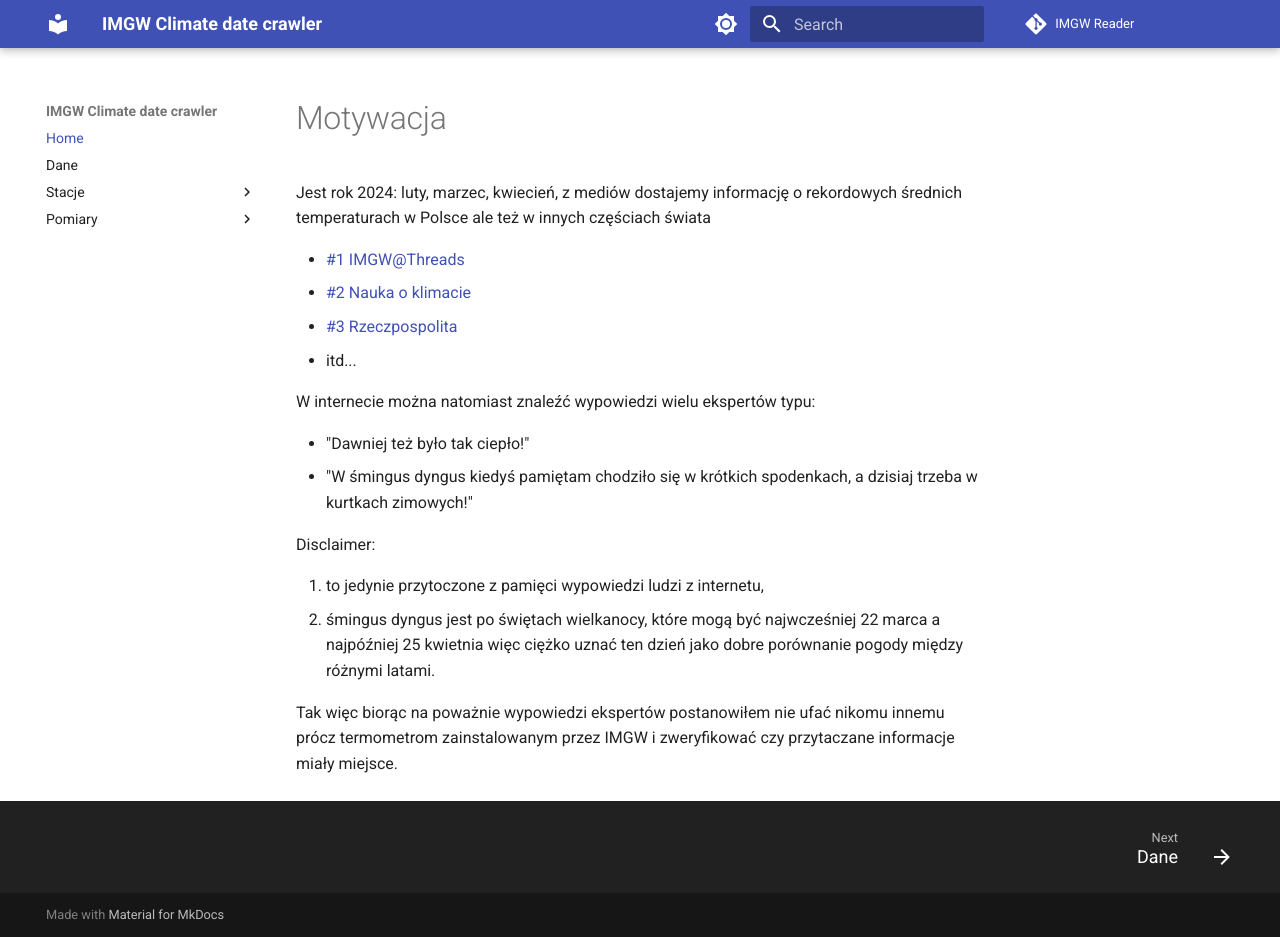
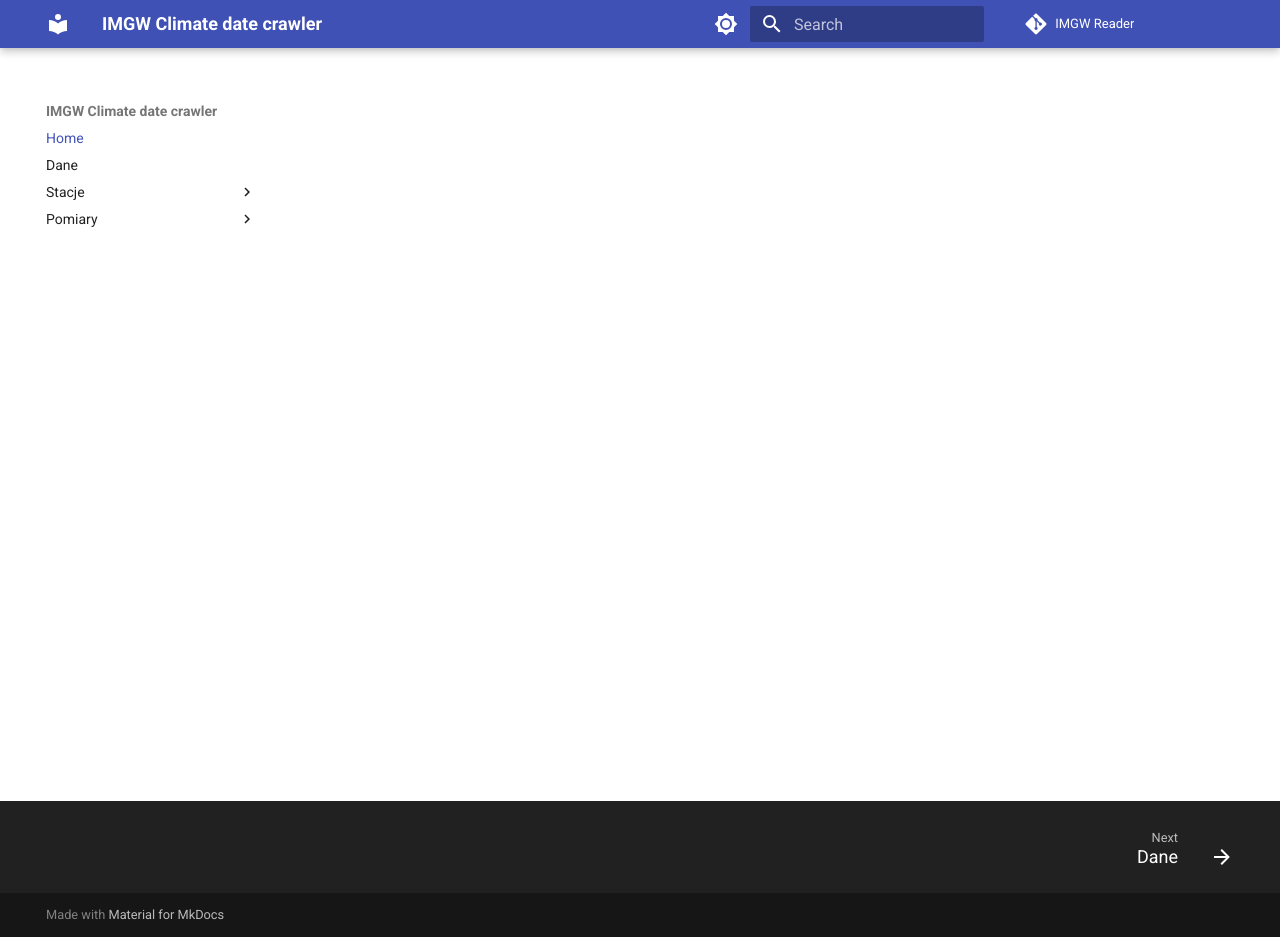
Before and after one commit to michalq/imgw-reader, an MkDocs documentation site: the page built from docs/index.md, in a window 1280 px wide and 937 px high. Built offline with MkDocs 1.6.1 and Material for MkDocs 9.7.7, drawn with Linux system fonts in a browser that asks for light colours; comment, search, counter and statistics services are not loaded.

```diff
--- a/docs/index.md
+++ b/docs/index.md
@@ -1,22 +1 @@
-# Motywacja
-
-Jest rok 2024: luty, marzec, kwiecień, z mediów dostajemy informację o rekordowych średnich
-temperaturach w Polsce ale też w innych częściach świata
-
-- [#1 IMGW@Threads](https://twitter.com/IMGWmeteo/status/1763109148114235541?ref_src=twsrc%5Etfw%7Ctwcamp%5Etweetembed%7Ctwterm%5E1763109148114235541%7Ctwgr%5E343959971420b2856498b870d7f146c08c16dda7%7Ctwcon%5Es1_c10&ref_url=https%3A%2F%2Fklimat.rp.pl%2Fklimat%2Fart39929961-to-byl-rekordowo-cieply-luty-w-polsce-anomalie-w-calym-kraju-gdzie-najcieplej)
-- [#2 Nauka o klimacie](https://naukawpolsce.pl/aktualnosci/news%2C100901%2Cza-nami-rekordowo-cieply-luty-zime-zastapi-pora-chlodna-twierdza-eksperci)
-- [#3 Rzeczpospolita](https://klimat.rp.pl/klimat/art39929961-to-byl-rekordowo-cieply-luty-w-polsce-anomalie-w-calym-kraju-gdzie-najcieplej)
-- itd...
-
-W internecie można natomiast znaleźć wypowiedzi wielu ekspertów typu:
-
-- "Dawniej też było tak ciepło!"
-- "W śmingus dyngus kiedyś pamiętam chodziło się w krótkich spodenkach, a dzisiaj trzeba w kurtkach zimowych!"
-
-Disclaimer:
-
-1. to jedynie przytoczone z pamięci wypowiedzi ludzi z internetu,
-2. śmingus dyngus jest po świętach wielkanocy, które mogą być najwcześniej 22 marca a najpóźniej 25 kwietnia więc ciężko uznać ten dzień jako dobre porównanie pogody między różnymi latami.
-
-Tak więc biorąc na poważnie wypowiedzi ekspertów postanowiłem nie ufać nikomu innemu prócz
-termometrom zainstalowanym przez IMGW i zweryfikować czy przytaczane informacje miały miejsce.
+#
```
Also changed, not shown: README.md (+10 -0 lines), docs/data.md (+1 -2 lines), 1 other file.
